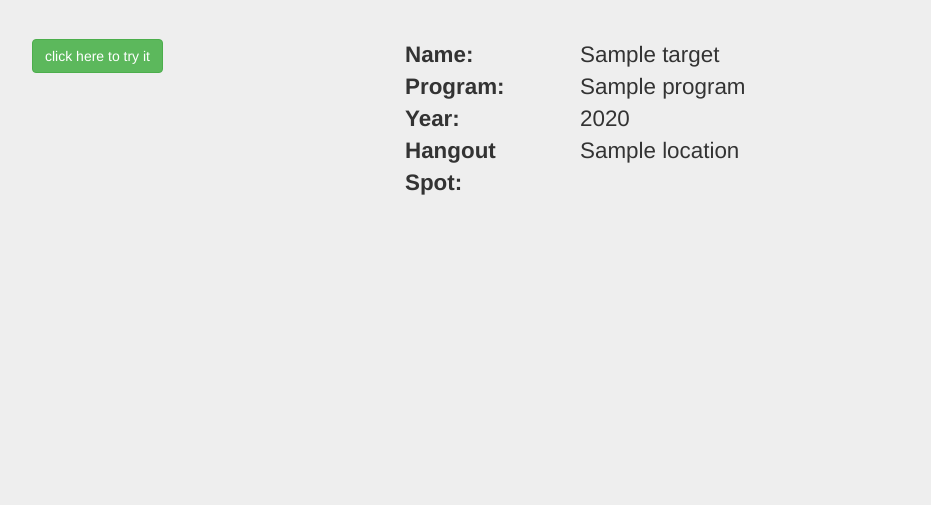
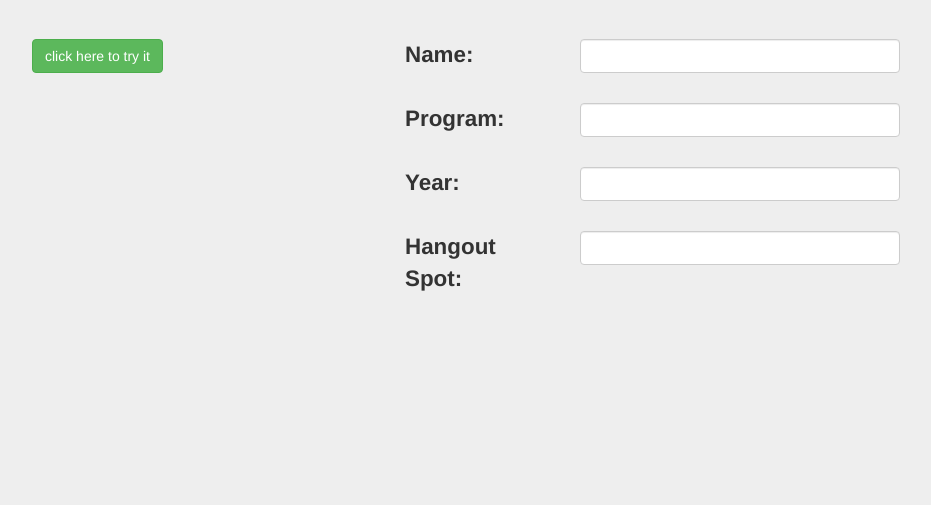
Before and after one commit to knoopr/ShotForTheHeart, a Django app: template templates/profile.html in a window 1280 px wide. Shown: the part 90-595 px from the top of the page, without its empty margins (265-1196 px from the left). Run offline with Django 3.2, Linux system fonts and the light colour scheme; the template is opened without the code that fills it: most values are stand-ins (such as "Sample title", 1, 10 or a date in 2020); some libraries are stand-ins or nearby versions.

Commit message:
got img upload working for every resolution fairly well; may come back for minor tweaks who knows

```diff
--- a/static/profile.css
+++ b/static/profile.css
@@ -18,27 +18,47 @@
 	margin-right: auto;
 }
 
-#profile-picture{
+#profilePicture{
     display:none;
-    margin-bottom:40px;
+    margin:0 auto 40px auto;
+}
+
+	/*#profilePicture {*/
+	/*    display:none;*/
+	/*}*/
+	/*#uploadButton{*/
+	/*    display:none;*/
+	/*}*/
+	/*#uploadWarning{*/
+	/*    display:block;*/
+	/*}*/
+
+
+@media screen and (max-width:768px){
+    /*couldn't get this working*/
+	#profilePicture {
+	    width: 100%;
+	    height: 720px;
+	    margin 0 auto;
+	}
 }
 
 @media screen and (min-width:768px){
-    /*couldn't get this working*/
-	#profile-picture {
-		width:400px;
-		height: 405px;
+
+	#profilePicture {
+	    width: 400px;
+	    height: 600px;
 	}
 }
 
 @media screen and (min-width:992px){
-	#profile-picture {
+	#profilePicture {
 		width:425px;
 		height:637.5px;
 	}
 }
 @media screen and (min-width:1200px){
-	#profile-picture {
+	#profilePicture {
 		width:525px;
 		height:787.5px;
 	}
--- a/templates/profile.html
+++ b/templates/profile.html
@@ -16,26 +16,37 @@
 
 <div class="row-fluid">
 	<div class="col-md-6">
-        <span class="btn btn-success" id="cropContainerHeaderButton">click here to try it</span>
-        <div id="profile-picture" ></div>
+        <span class="btn btn-success" id="uploadButton">click here to try it</span>
+        <div id="profilePicture"></div>
 	</div>
 	<div class="col-md-6">
 		<div id="information">
 			<div class="row-fluid">
 				<div class="col-md-4 info-label"> Name: </div>
-				<div class="col-md-8"> {{target.name}} </div>
+				<div class="col-md-8">
+				    <input class="form-control" id="inputName" type="text">
+				</div>
 			</div>
+			<br><br>
 			<div class="row-fluid">
 				<div class="col-md-4 info-label" > Program: </div>
-				<div class="col-md-8"> {{target.program}} </div>
+				<div class="col-md-8">
+				    <input class="form-control" id="inputProgram" type="text">
+				</div>
 			</div>
+			<br><br>
 			<div class="row-fluid">
 				<div class="col-md-4 info-label"> Year: </div>
-				<div class="col-md-8"> {{target.year}} </div>
+							<div class="col-md-8">
+				    <input class="form-control" id="inputYear" type="text">
+				</div>
 			</div>
+			<br><br>
 			<div class="row-fluid">
 				<div class="col-md-4 info-label"> Hangout Spot: </div>
-				<div class="col-md-8"> {{target.location}} </div>
+				<div class="col-md-8">
+				    <input class="form-control" id="inputHangout" type="text">
+				</div>
 			</div>
 		</div>
 	</div>
@@ -49,27 +60,29 @@
 	var croppicHeaderOptions = {
 		//uploadUrl:'img_save_to_file.php',
 		cropUrl:'img_crop_to_file.php',
-		customUploadButtonId:'cropContainerHeaderButton',
+		customUploadButtonId:'uploadButton',
 		modal:false,
 		processInline:true,
 		imgEyecandy:false,
 		loaderHtml:'<div class="loader bubblingG"><span id="bubblingG_1"></span><span id="bubblingG_2"></span><span id="bubblingG_3"></span></div> ',
 		onBeforeImgUpload: function(){ console.log('onBeforeImgUpload') },
 		onAfterImgUpload: function(){
-		    $('#profile-picture').css("display","block");
-		    var width = $('#profile-picture').width();
-		    $('#profile-picture').height(width*1.5);
-		    console.log($('#profile-picture').css("height"));
+		    var width = $('#profilePicture').width();
+		    $('#profilePicture').height(width*1.5);
+		    $('.cropImgWrapper').height(width*1.5);
+		    $('#profilePicture').css("display","block");
 
 		},
 		onImgDrag: function(){ console.log('onImgDrag') },
 		onImgZoom: function(){ console.log('onImgZoom') },
 		onBeforeImgCrop: function(){ console.log('onBeforeImgCrop') },
 		onAfterImgCrop:function(){ console.log('onAfterImgCrop') },
-		onReset:function(){ console.log('onReset') },
+		onReset:function(){
+		    $('#profilePicture').css("display","none");
+		},
 		onError:function(errormessage){ console.log('onError:'+errormessage) }
 }
-	var croppic = new Croppic('profile-picture', croppicHeaderOptions);
+	var croppic = new Croppic('profilePicture', croppicHeaderOptions);
 
 </script>
 {% endblock %}
```
